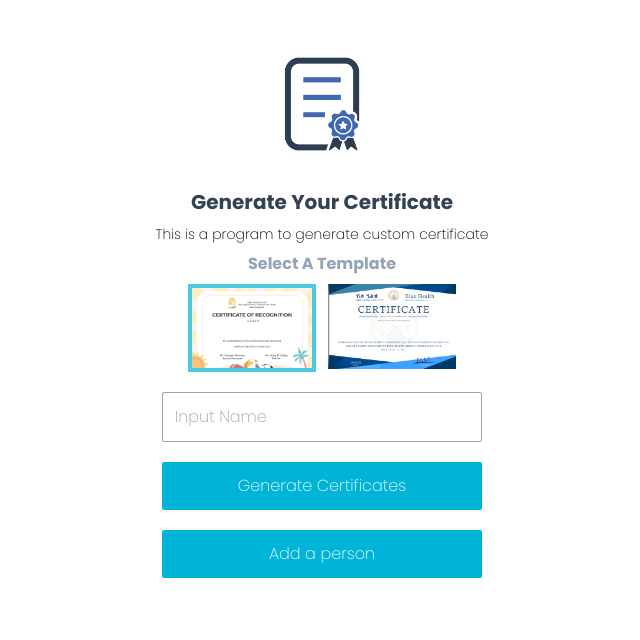
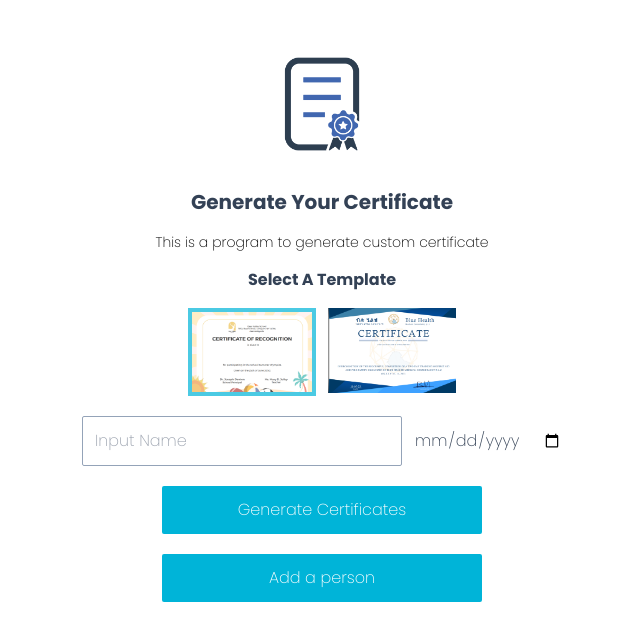
Before and after one commit to Wasehaile/Certificate_Generator, a React (Create React App) app: page / in a window 1280 px wide. Shown: the top 640 px of the page, without its empty margins (318-958 px from the left). Built offline with nearby package versions, Linux system fonts and the light colour scheme.

Commit message:
Added a date

```diff
--- /dev/null
+++ b/src/components/DatePicker.jsx
@@ -0,0 +1,11 @@
+import React from 'react'
+
+const DatePicker = ({onChange}) => {
+  return (
+    <div>
+    <input onChange={onChange} className='w-fit text-slate-700 outline-none' type='date'/>
+    </div>
+  )
+}
+
+export default DatePicker
--- a/src/container/Container.jsx
+++ b/src/container/Container.jsx
@@ -2,15 +2,17 @@ import React, { useState } from "react";
 import Input from "../components/Input";
 import Button from "../components/Button";
 import Certificate from "../assets/Certificate.jpg";
-import { PDFController } from "../controller/pdfController";
+import { PDFGenerator } from "../controller/PDFGenerator";
 import temp1 from '../assets/Temp_Images/Temp-1.png'
 import temp2 from '../assets/Temp_Images/Temp-2.png'
+import DatePicker from "../components/DatePicker";
 
 const Container = () => {
   const [template, setTemplate] = useState("Template1");
   const [users, setUsers] = useState([
     {
       name: "",
+      date:""
     },
   ]);
 
@@ -19,6 +21,12 @@ const Container = () => {
     updatedUsers[index].name = e.target.value;
     setUsers(updatedUsers);
   };
+
+  const handleDate=(e,index)=>{
+   const updatedUsers=[...users];
+   updatedUsers[index].date=e.target.value
+   setUsers(updatedUsers)
+  }
 
   const handleTemplate = (e) => {
     setTemplate(e.target.value);
@@ -31,7 +39,7 @@ const Container = () => {
   return (
     <div className="w-full h-fit pb-8 flex items-center gap-5 justify-start absolute top-[5%] flex-col">
       <img className="w-32" src={Certificate} alt="" />
-      <div className="flex w-full flex-col justify-center items-center gap-2">
+      <div className="flex w-full flex-col justify-center items-center gap-4">
         <h1 className="font-bold text-slate-700 text-xl">
           Generate Your Certificate
         </h1>
@@ -39,7 +47,7 @@ const Container = () => {
           This is a program to generate custom certificate
 
         </h2>
-        <p className="font-semibold text-slate-400 capitalize"> select a template</p>
+        <p className="font-semibold text-slate-700 capitalize"> select a template</p>
         <div className="flex gap-3">
           <label>
             <input
@@ -64,10 +72,13 @@ const Container = () => {
         </div>
       </div>
       {users.map((user, index) => (
+        <div className="flex items-center gap-3">
         <Input key={index} onChange={(e) => handleName(e, index)} />
+        <DatePicker onChange={(e)=>handleDate(e,index)}/>
+        </div>
       ))}
       <Button
-        onClick={() => PDFController(users, template)}
+        onClick={() => PDFGenerator(users, template)}
         label={"Generate Certificates"}
       />
       <Button onClick={addUser} label={"Add a person"} />
--- a/src/controller/pdfController.js
+++ b/src/controller/PDFGenerator.js
@@ -1,26 +1,29 @@
 import { PDFDocument, StandardFonts } from "pdf-lib";
 
-export const PDFController = async (users,chosenTemplate) => {
+export const PDFGenerator = async (users,chosenTemplate) => {
    const templateUrls = {
     Template1: require("../assets/Templates/Template-1.pdf"),
     Template2: require("../assets/Templates/Template-2.pdf"),
-    // Add more template URLs as needed
   };
+
   const templateUrl = templateUrls[chosenTemplate];
 
   for (const user of users) {
-    if (user.name !== "") {
+    if (user.name !== ""||user.date!=="") {
       const formPdfBytes = await fetch(templateUrl).then((res) =>
         res.arrayBuffer()
       );
       const pdfDoc = await PDFDocument.load(formPdfBytes);
       const form = pdfDoc.getForm();
       const nameField = form.getTextField("FullName");
+      const dateField = form.getTextField("Date");
 
       const customFont = await pdfDoc.embedFont(StandardFonts.TimesRoman);
 
       nameField.setText(user.name);
+      dateField.setText(user.date);
       nameField.updateAppearances(customFont);
+      dateField.updateAppearances(customFont);
 
       const pdfBytes = await pdfDoc.save();
       const blob = new Blob([pdfBytes], { type: "application/pdf" });
```
Also changed, not shown: 2 other files (tests, documents, lock files or other folders).
